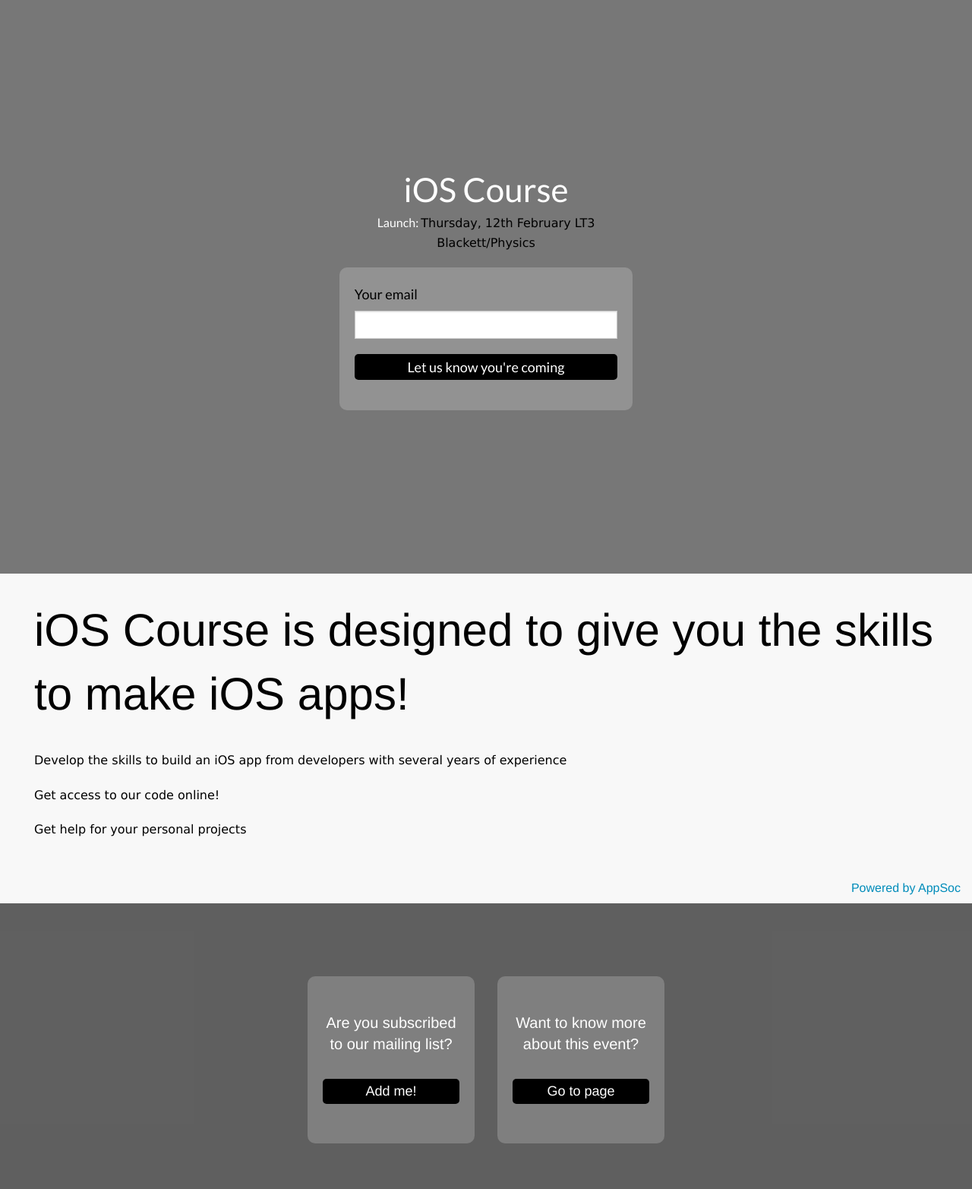
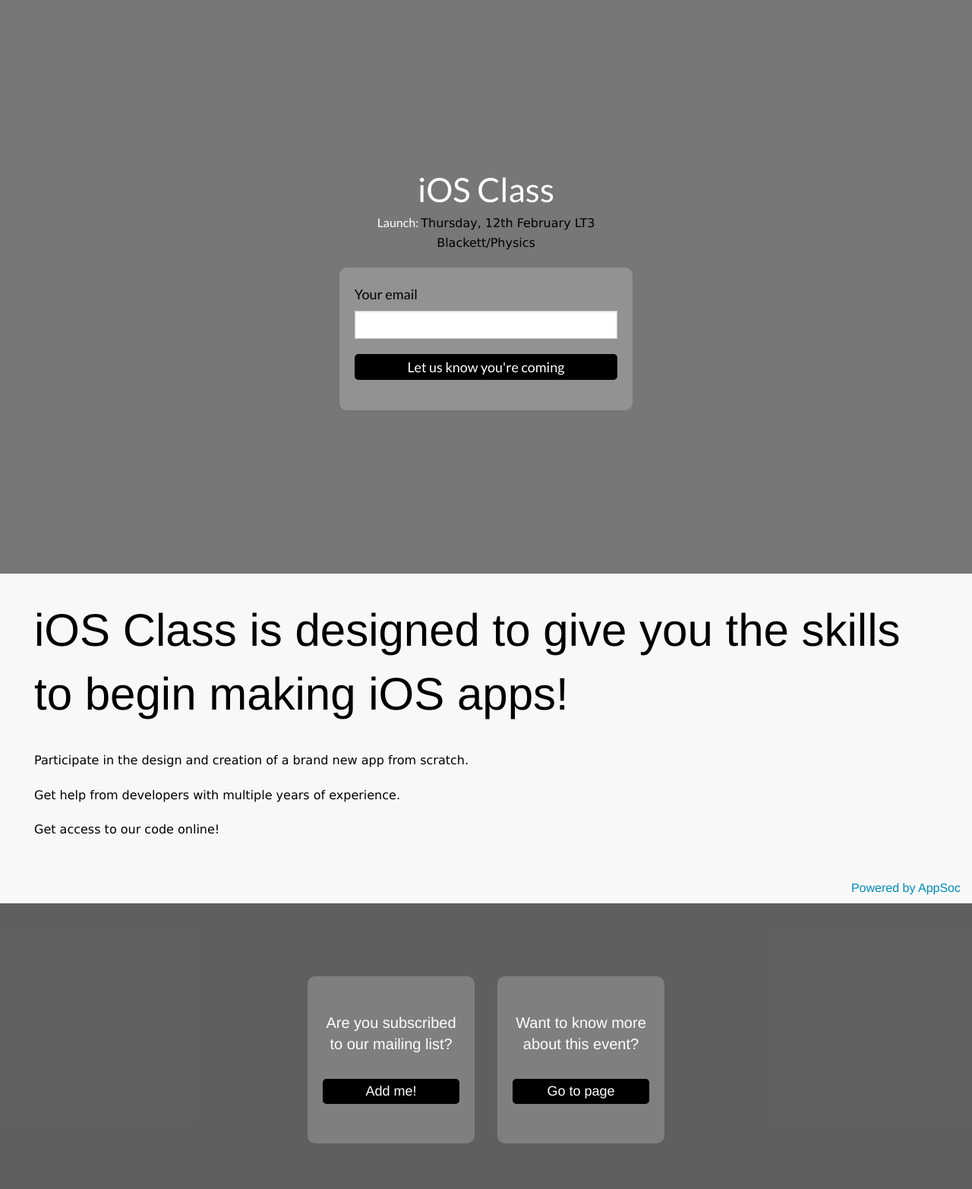
Before and after one commit to foogunlana/web_appsoc, a Django app: template appsoc/templates/appsoc/ios.html in a window 1280 px wide. Shown: the part 45-1610 px from the top of the page at 76% size. Run offline with Django 3.2, Linux system fonts and the light colour scheme; the template is opened without the code that fills it, so the values that code supplies are empty, except form fields; tables that the repository leaves empty hold one stand-in row (values such as "Sample post"); form fields are guessed from the names that the template uses; some libraries are stand-ins or nearby versions.

Commit message:
semantics for iOS page

```diff
--- a/appsoc/templates/appsoc/ios.html
+++ b/appsoc/templates/appsoc/ios.html
@@ -8,7 +8,7 @@
 			<div class="row">
 				<div class="columns small-12 medium-7 large-5 small-centered">
 					<h1 style="color:white;font-family:'Lato';text-align:center">
-					iOS Course
+					iOS Class
 					<p>
 					Launch: <font color="black">Thursday, 12th February LT3 Blackett/Physics</font>
 					</p>
@@ -37,17 +37,17 @@
 			<div class="columns small-12 small-centered medium-uncentered" >
 				<div class="takeaways" style="color:#cfcfcf;padding:30px;">
 					<h1 style='font-size:60px;color:black;font-weight:lighter;'>
-					iOS Course is designed to give you the skills to make iOS apps!
+					iOS Class is designed to give you the skills to begin making iOS apps!
 					</h1>
 					<br>
 					<p>
-					Develop the skills to build an iOS app from developers with several years of experience
+					Participate in the design and creation of a brand new app from scratch.
+					</p>
+					<p>
+					Get help from developers with multiple years of experience.
 					</p>
 					<p>
 					Get access to our code online!
-					</p>
-					<p>
-					Get help for your personal projects
 					</p>
 				</div>
 			</div>
```
